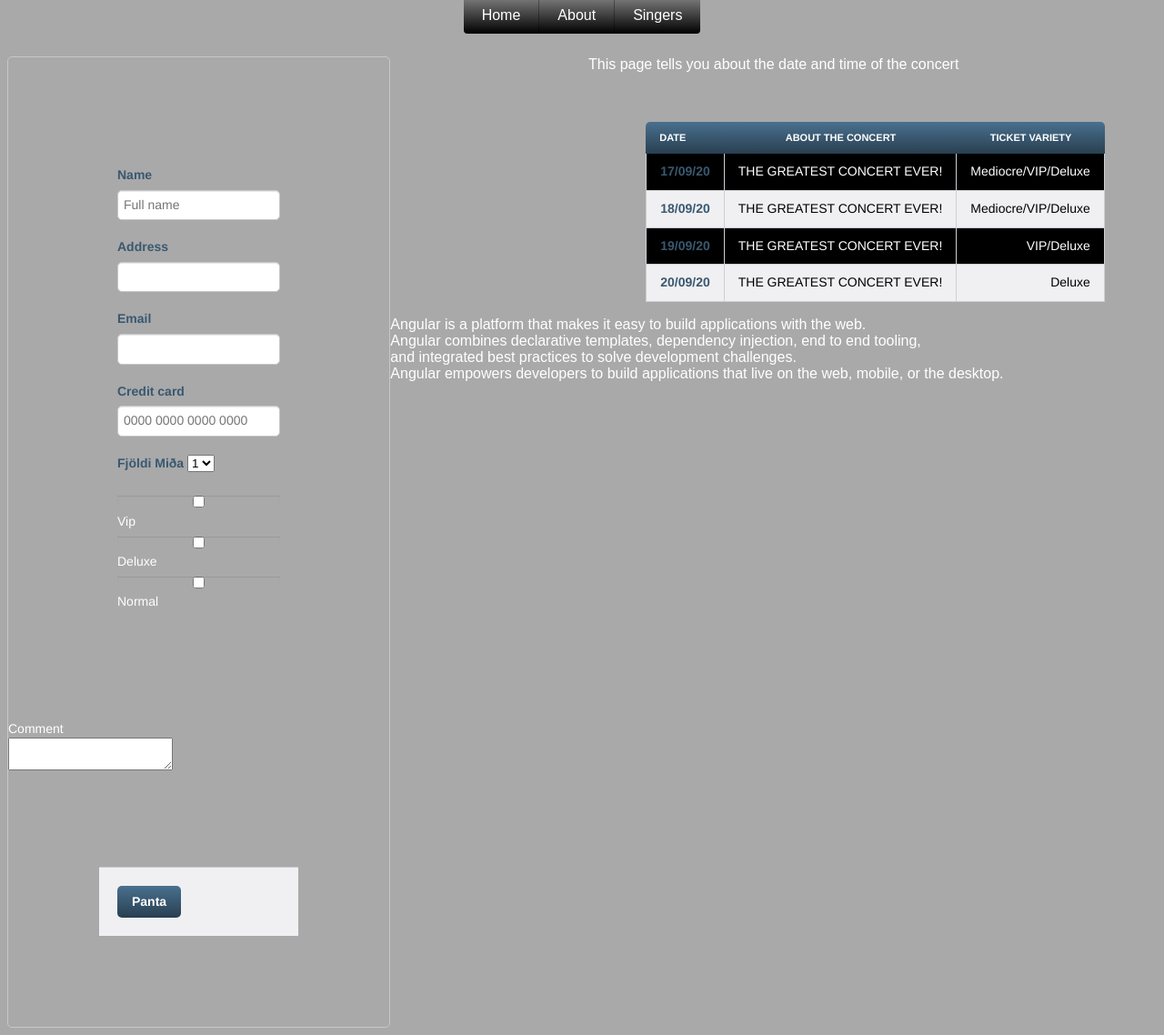
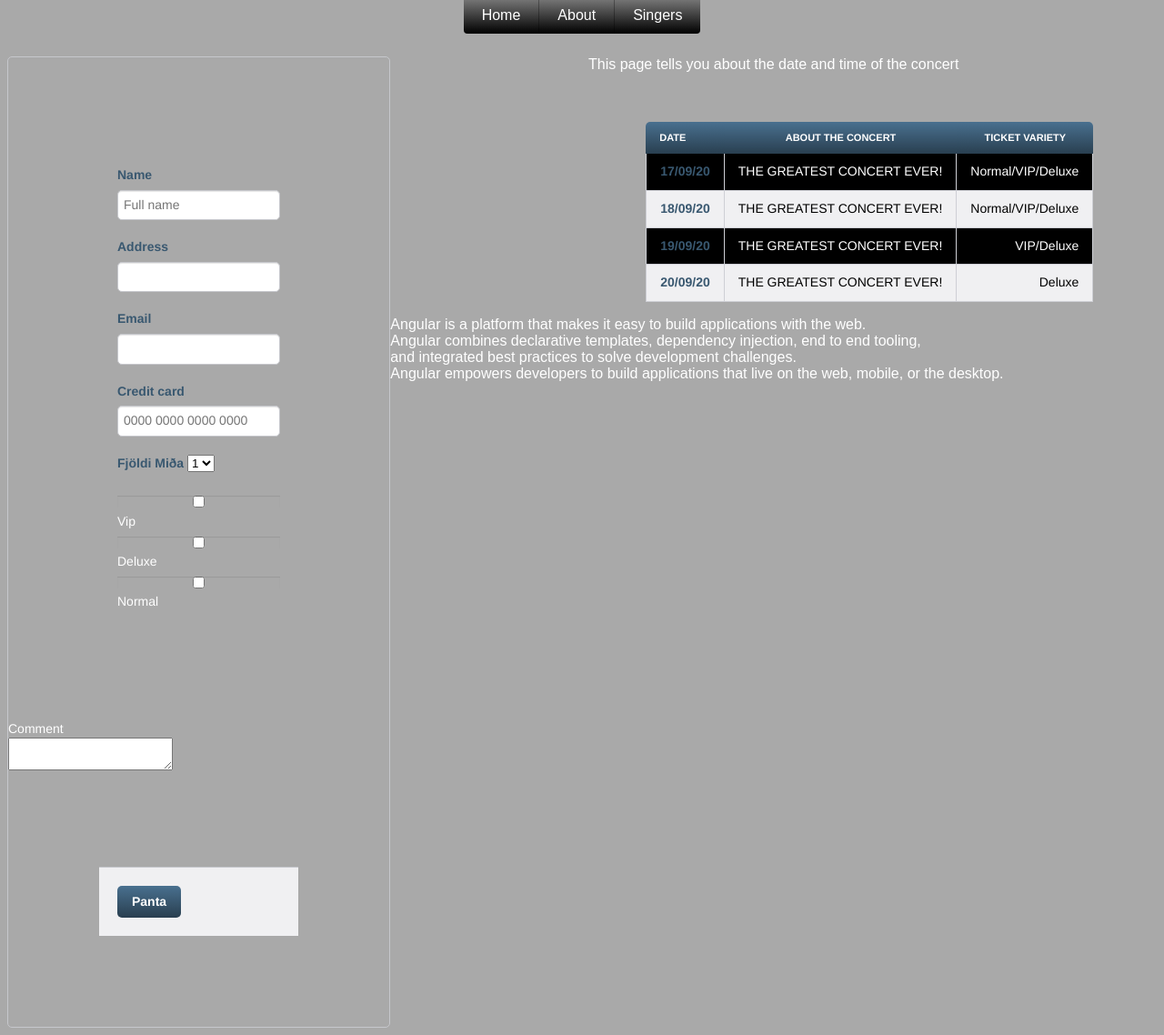
Before and after one commit to Huginn-Muninn/HuginnMuninn.github.io, a Jekyll site: the page built from about.html, in a window 1280 px wide. Shown: the whole page at 91% size. Built offline with Jekyll 4.4.1, drawn with Linux system fonts in a browser that asks for light colours.

Commit message:
Update about.html

```diff
--- a/about.html
+++ b/about.html
@@ -25,14 +25,14 @@ title: About
               <strong class="book-title">17/09/20</strong>
             </td>
             <td class="item-qty hvit">THE GREATEST CONCERT EVER!</td>
-            <td class="item-price hvit">Mediocre/VIP/Deluxe</td>
+            <td class="item-price hvit">Normal/VIP/Deluxe</td>
           </tr>
           <tr>
             <td>
               <strong class="book-title">18/09/20</strong>
             </td>
             <td class="item-qty svart">THE GREATEST CONCERT EVER!</td>
-            <td class="item-price svart">Mediocre/VIP/Deluxe</td>
+            <td class="item-price svart">Normal/VIP/Deluxe</td>
           </tr>
           <tr>
             <td class='bakgrat'>
```
